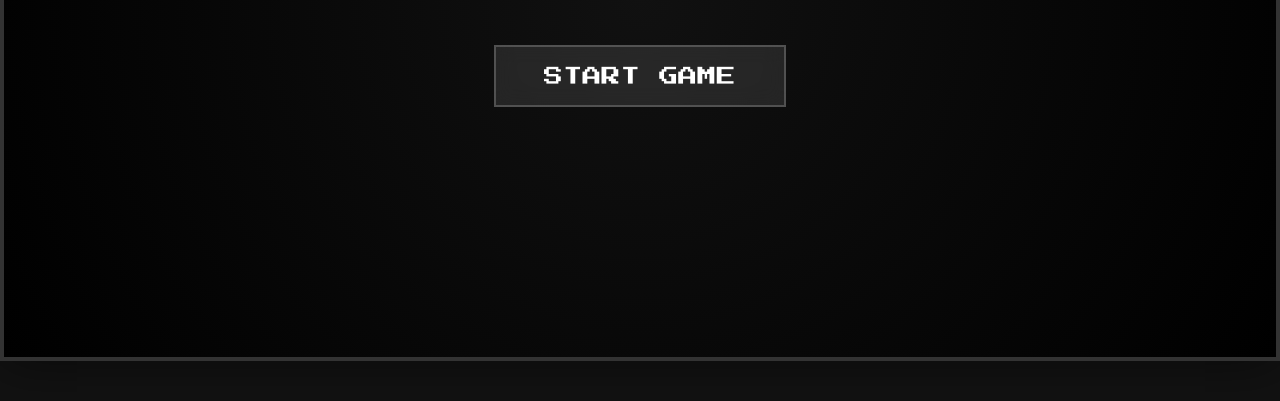
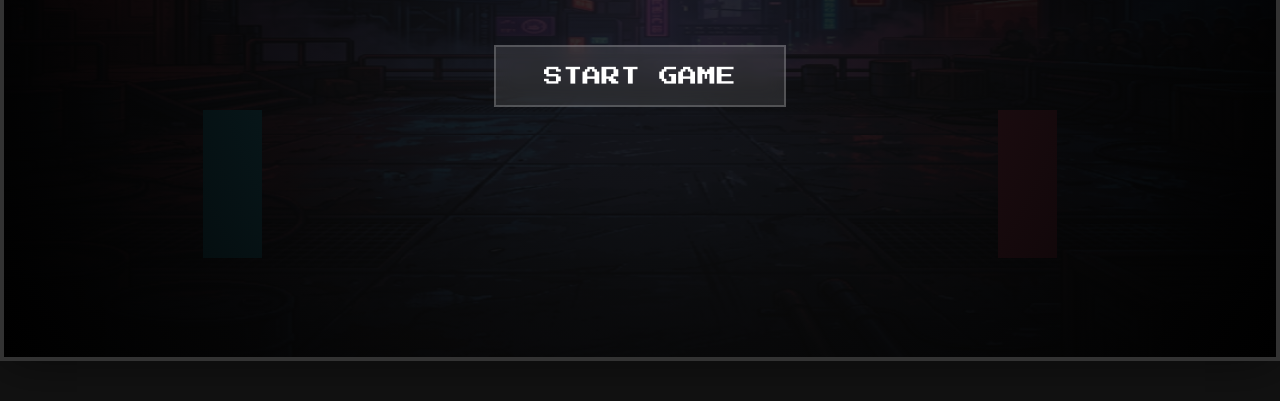
Before and after one commit to amrlipes/GAME-TRULL, a website: page index.html in a window 1280 px wide. Shown: the part 399-800 px from the top of the page. Drawn offline with Linux system fonts and the light colour scheme.

Commit message:
Projetinho 1

```diff
--- a/index.html
+++ b/index.html
@@ -1,12 +1,15 @@
 <!DOCTYPE html>
 <html lang="pt-BR">
+
 <head>
     <meta charset="UTF-8">
     <meta name="viewport" content="width=device-width, initial-scale=1.0">
     <title>GAME TRULL - 2D FIGHTING</title>
     <link rel="stylesheet" href="css/style.css">
-    <link href="https://fonts.googleapis.com/css2?family=Outfit:wght@400;700&family=Press+Start+2P&display=swap" rel="stylesheet">
+    <link href="https://fonts.googleapis.com/css2?family=Outfit:wght@400;700&family=Press+Start+2P&display=swap"
+        rel="stylesheet">
 </head>
+
 <body>
     <div id="game-ui">
         <div id="menu-screen" class="screen">
@@ -46,6 +49,7 @@
         <canvas id="game-canvas"></canvas>
     </div>
 
-    <script type="module" src="js/game.js"></script>
+    <script src="js/game.js"></script>
 </body>
+
 </html>
```
Also changed, not shown: package.json (added, +12 -0 lines), assets/background.png (added).
